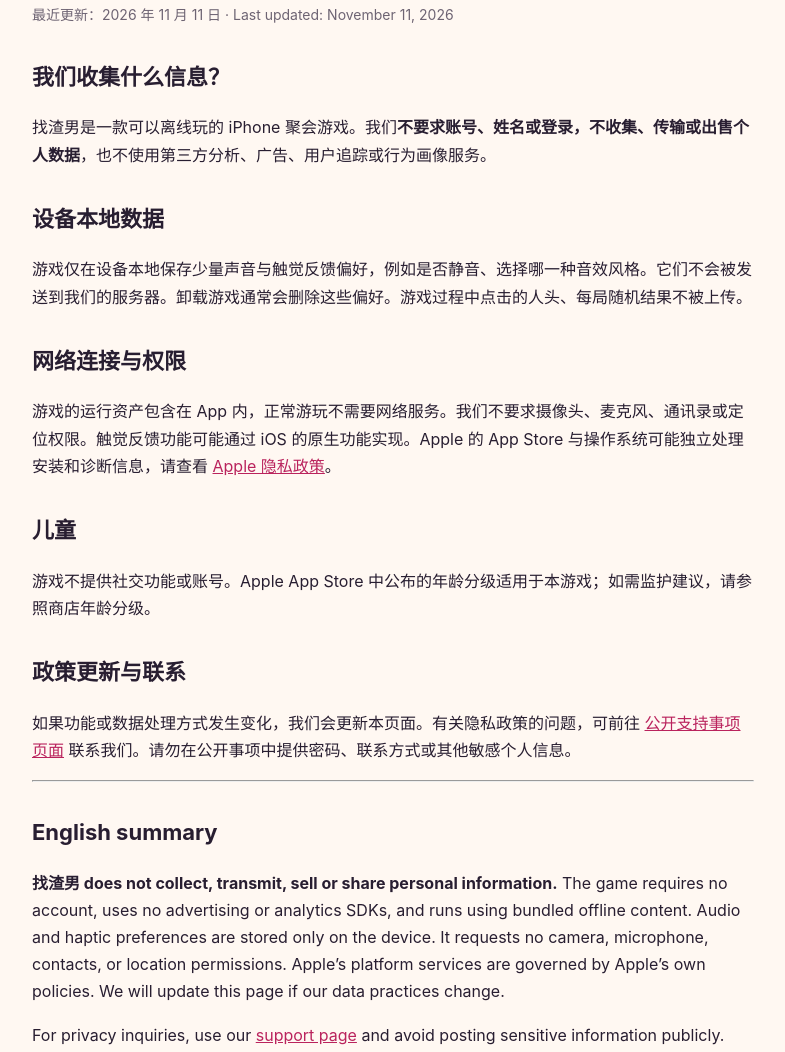
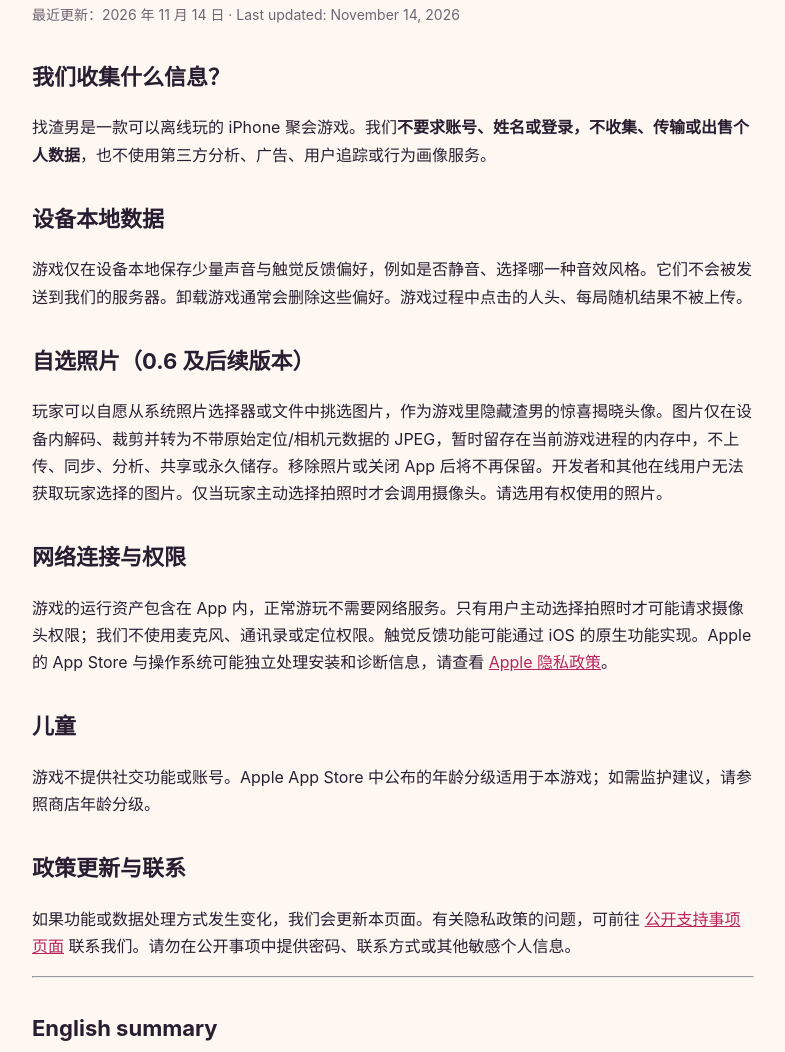
Before and after one commit to polygoku/zhao-zhanan-legal, a plain HTML site: page docs/privacy.html in a window 1280 px wide. Shown: the part 194-1246 px from the top of the page, without its empty margins (247-1032 px from the left). Drawn offline with Linux system fonts and the light colour scheme.

Commit message:
privacy: document optional entirely on-device custom photo and user-directed camera access

```diff
--- a/docs/privacy.html
+++ b/docs/privacy.html
@@ -2,16 +2,17 @@
 <html lang="zh-Hans"><head><meta charset="utf-8"><meta name="viewport" content="width=device-width,initial-scale=1">
 <title>隐私政策 · 找渣男 | Privacy Policy</title><link rel="stylesheet" href="./style.css"></head>
 <body><header><nav><a class="brand" href="./index.html">找渣男！</a><div><a href="./support.html">帮助与支持</a><a href="./privacy.html">隐私政策</a></div></nav></header>
-<main><h1>隐私政策 · Privacy Policy</h1><p class="muted">最近更新：2026 年 11 月 11 日 · Last updated: November 11, 2026</p>
+<main><h1>隐私政策 · Privacy Policy</h1><p class="muted">最近更新：2026 年 11 月 14 日 · Last updated: November 14, 2026</p>
 <h2>我们收集什么信息？</h2>
 <p>找渣男是一款可以离线玩的 iPhone 聚会游戏。我们<strong>不要求账号、姓名或登录，不收集、传输或出售个人数据</strong>，也不使用第三方分析、广告、用户追踪或行为画像服务。</p>
 <h2>设备本地数据</h2>
 <p>游戏仅在设备本地保存少量声音与触觉反馈偏好，例如是否静音、选择哪一种音效风格。它们不会被发送到我们的服务器。卸载游戏通常会删除这些偏好。游戏过程中点击的人头、每局随机结果不被上传。</p>
-<h2>网络连接与权限</h2><p>游戏的运行资产包含在 App 内，正常游玩不需要网络服务。我们不要求摄像头、麦克风、通讯录或定位权限。触觉反馈功能可能通过 iOS 的原生功能实现。Apple 的 App Store 与操作系统可能独立处理安装和诊断信息，请查看 <a href="https://www.apple.com/legal/privacy/" rel="noopener noreferrer">Apple 隐私政策</a>。</p>
+<h2>自选照片（0.6 及后续版本）</h2><p>玩家可以自愿从系统照片选择器或文件中挑选图片，作为游戏里隐藏渣男的惊喜揭晓头像。图片仅在设备内解码、裁剪并转为不带原始定位/相机元数据的 JPEG，暂时留存在当前游戏进程的内存中，不上传、同步、分析、共享或永久储存。移除照片或关闭 App 后将不再保留。开发者和其他在线用户无法获取玩家选择的图片。仅当玩家主动选择拍照时才会调用摄像头。请选用有权使用的照片。</p>
+<h2>网络连接与权限</h2><p>游戏的运行资产包含在 App 内，正常游玩不需要网络服务。只有用户主动选择拍照时才可能请求摄像头权限；我们不使用麦克风、通讯录或定位权限。触觉反馈功能可能通过 iOS 的原生功能实现。Apple 的 App Store 与操作系统可能独立处理安装和诊断信息，请查看 <a href="https://www.apple.com/legal/privacy/" rel="noopener noreferrer">Apple 隐私政策</a>。</p>
 <h2>儿童</h2><p>游戏不提供社交功能或账号。Apple App Store 中公布的年龄分级适用于本游戏；如需监护建议，请参照商店年龄分级。</p>
 <h2>政策更新与联系</h2><p>如果功能或数据处理方式发生变化，我们会更新本页面。有关隐私政策的问题，可前往 <a href="https://github.com/polygoku/zhao-zhanan-legal/issues/new" rel="noopener noreferrer">公开支持事项页面</a> 联系我们。请勿在公开事项中提供密码、联系方式或其他敏感个人信息。</p>
 <hr>
 <h2>English summary</h2>
-<p><strong>找渣男 does not collect, transmit, sell or share personal information.</strong> The game requires no account, uses no advertising or analytics SDKs, and runs using bundled offline content. Audio and haptic preferences are stored only on the device. It requests no camera, microphone, contacts, or location permissions. Apple’s platform services are governed by Apple’s own policies. We will update this page if our data practices change.</p>
+<p><strong>找渣男 does not collect, transmit, sell or share personal information.</strong> The game requires no account, uses no advertising or analytics SDKs, and runs using bundled offline content. Audio and haptic preferences are stored only on the device. Version 0.6+ optionally lets a player choose one photo. It is cropped and processed only in on-device memory, stripped of embedded location metadata, never uploaded, shared, or persistently stored, and is discarded after removal or app termination. Camera access is requested only if the player explicitly chooses to take a photo; the app does not use microphone, contacts or location services. Apple’s platform services are governed by Apple’s own policies. We will update this page if our data practices change.</p>
 <p>For privacy inquiries, use our <a href="./support.html">support page</a> and avoid posting sensitive information publicly.</p>
 </main><footer><a href="./index.html">首页</a> · <a href="./support.html">Support</a></footer></body></html>
```
